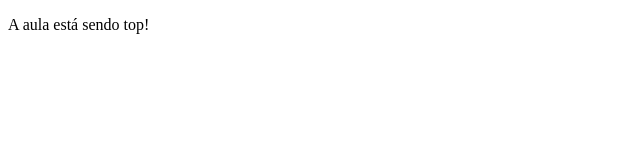
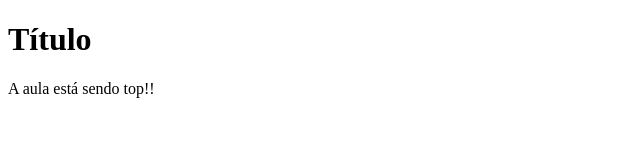
Before and after one commit to sidneinicoletti-dev/aula_gama_git, a plain HTML site: page public_html/index.html in a window 1280 px wide. Shown: the whole page, without its empty margins (0-640 px from the left). Drawn offline with Linux system fonts and the light colour scheme.

Commit message:
Modificação no index.html

```diff
--- a/public_html/index.html
+++ b/public_html/index.html
@@ -1,12 +1,13 @@
 <!DOCTYPE html>
 <html lang="en">
-<head>
-    <meta charset="UTF-8">
-    <meta http-equiv="X-UA-Compatible" content="IE=edge">
-    <meta name="viewport" content="width=device-width, initial-scale=1.0">
+  <head>
+    <meta charset="UTF-8" />
+    <meta http-equiv="X-UA-Compatible" content="IE=edge" />
+    <meta name="viewport" content="width=device-width, initial-scale=1.0" />
     <title>Aula_Gama</title>
-</head>
-<body>
-    <p>A aula está sendo top!</p>
-</body>
+  </head>
+  <body>
+    <h1>Título</h1>
+    <p>A aula está sendo top!!</p>
+  </body>
 </html>
```
